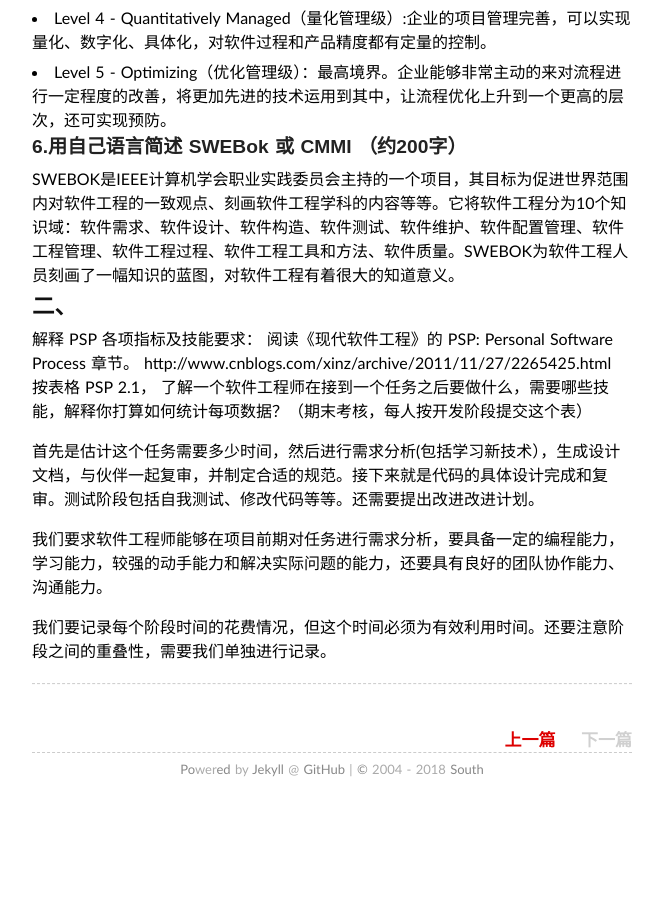
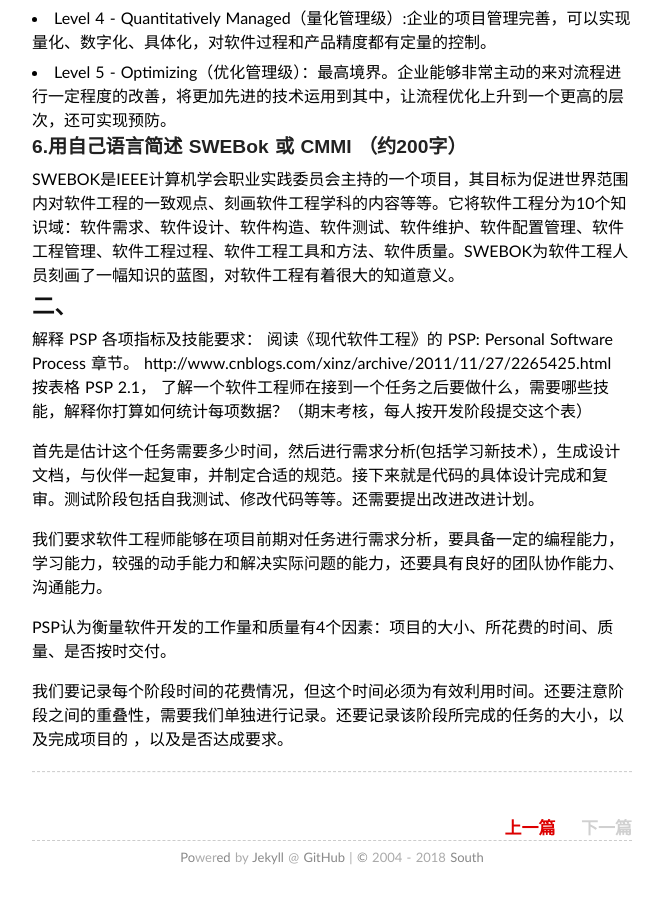
Before and after one commit to south270/south270.github.io, a Jekyll site: the page built from _posts/2018-3-11-first-homework.md, in a window 1280 px wide and 900 px high, scrolled down 1213 px. Shown: the whole window, without its empty margins (308-971 px from the left). Built offline with Jekyll 4.4.1, drawn with Linux system fonts in a browser that asks for light colours; comment, search, counter and statistics services are not loaded; before the commit the page ends 2025 px from its top, so only the background shows below that.

Commit message:
Update 2018-3-11-first-homework.md

```diff
--- a/_posts/2018-3-11-first-homework.md
+++ b/_posts/2018-3-11-first-homework.md
@@ -41,6 +41,8 @@ http://www.cnblogs.com/xinz/archive/2011/11/27/2265425.html
 
 我们要求软件工程师能够在项目前期对任务进行需求分析，要具备一定的编程能力，学习能力，较强的动手能力和解决实际问题的能力，还要具有良好的团队协作能力、沟通能力。
 
-我们要记录每个阶段时间的花费情况，但这个时间必须为有效利用时间。还要注意阶段之间的重叠性，需要我们单独进行记录。
+PSP认为衡量软件开发的工作量和质量有4个因素：项目的大小、所花费的时间、质量、是否按时交付。
+
+我们要记录每个阶段时间的花费情况，但这个时间必须为有效利用时间。还要注意阶段之间的重叠性，需要我们单独进行记录。还要记录该阶段所完成的任务的大小，以及完成项目的 ，以及是否达成要求。
 
 ---
```
